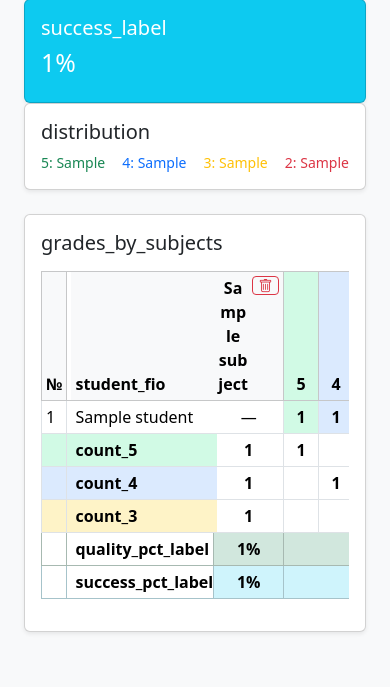
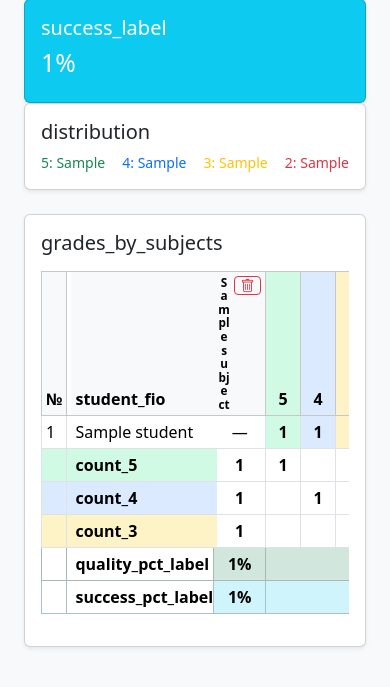
Before and after one commit to ed-baer97/pdf-to-excel-scraper-main, a Python web app: template webapp/templates/admin/grades_class.html in a window 390 px wide. Shown: the part 430-1117 px from the top of the page. Before the commit the page ends 1063 px from the top, so only its background shows below. Run offline with Jinja, Linux system fonts and the light colour scheme; the template is opened without the code that fills it: most values are stand-ins (such as "Sample title", 1, 10 or a date in 2020).

Commit message:
Refactor grading logic in admin views to categorize student performance based on grades. Introduce a new function for determining student categories and update the grades calculation method accordingly. Enhance the grades_class.html template for improved subject header styling and responsiveness.

```diff
--- a/webapp/templates/admin/grades_class.html
+++ b/webapp/templates/admin/grades_class.html
@@ -73,8 +73,8 @@
                 <th class="sticky-col" style="left: 30px;">{{ _('student_fio') }}</th>
                 {% for subject in subjects %}
                   <th class="text-center subject-col">
-                    <div class="d-flex justify-content-between align-items-start gap-1">
-                      <span>{{ subject }}</span>
+                    <div class="d-flex justify-content-between align-items-start gap-1 subject-col-inner">
+                      <span class="subject-name text-break">{{ subject }}</span>
                       <button
                         type="button"
                         class="btn btn-sm btn-outline-danger subject-delete-btn"
@@ -217,11 +217,28 @@
   #gradesTable td {
     white-space: nowrap;
   }
-  /* Заголовки предметов — перенос слов */
+  /* Заголовки предметов: перенос + шрифт уменьшается при узких столбцах */
   #gradesTable th.subject-col {
     white-space: normal;
     word-break: break-word;
-    min-width: 70px;
+    hyphens: auto;
+    min-width: 52px;
+    max-width: 96px;
+    vertical-align: bottom;
+    font-size: clamp(0.5rem, 0.65rem + 0.35vw, 0.8125rem);
+    line-height: 1.15;
+  }
+  #gradesTable th.subject-col .subject-col-inner {
+    min-height: 4.5rem;
+  }
+  #gradesTable th.subject-col .subject-name {
+    flex: 1 1 auto;
+    min-width: 0;
+    text-align: center;
+  }
+  #gradesTable th.subject-col .subject-delete-btn {
+    flex-shrink: 0;
+    align-self: flex-start;
   }
   .subject-delete-btn {
     padding: 0.1rem 0.35rem;
```
Also changed, not shown: webapp/views/admin.py (+40 -16 lines).
